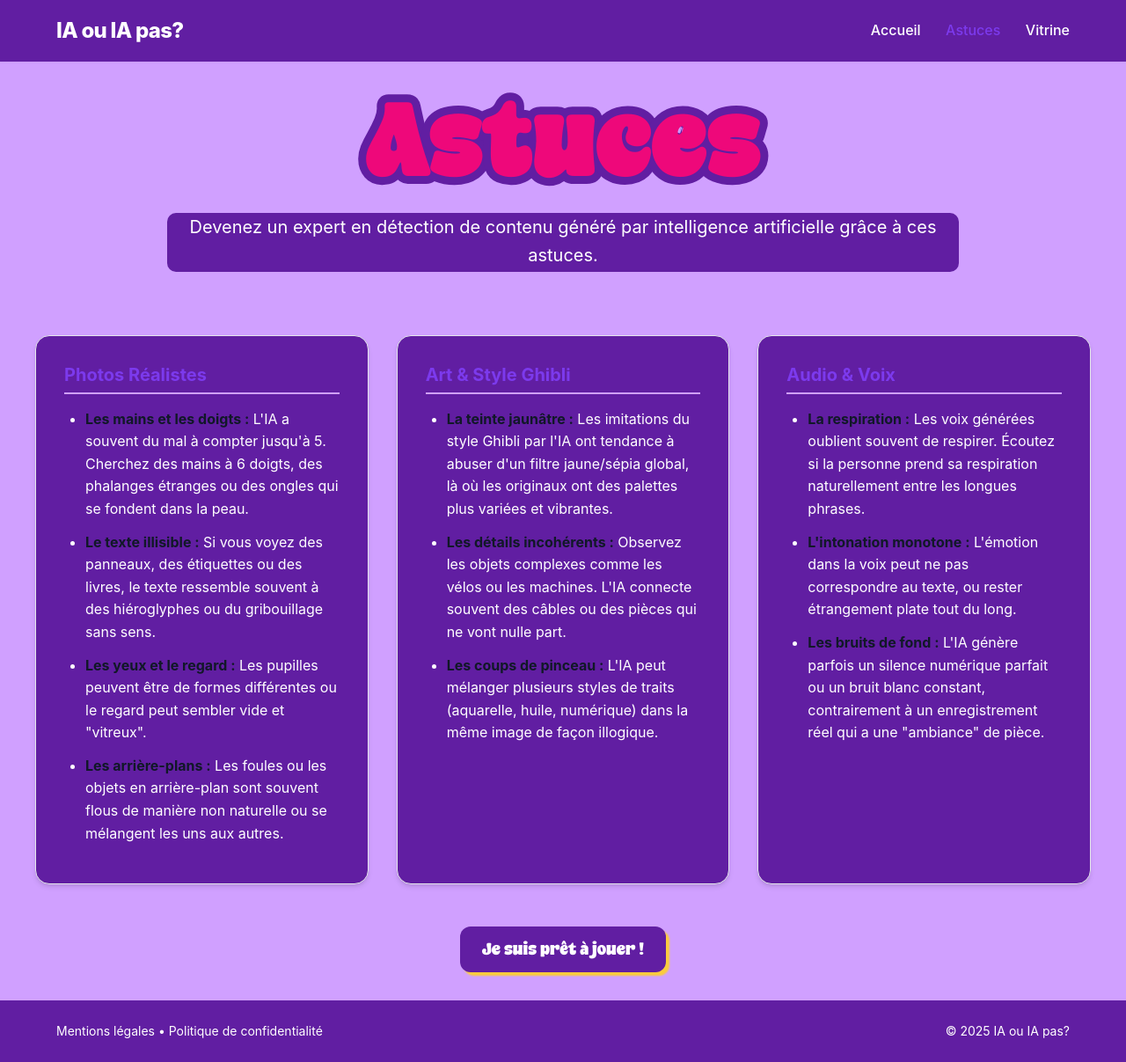
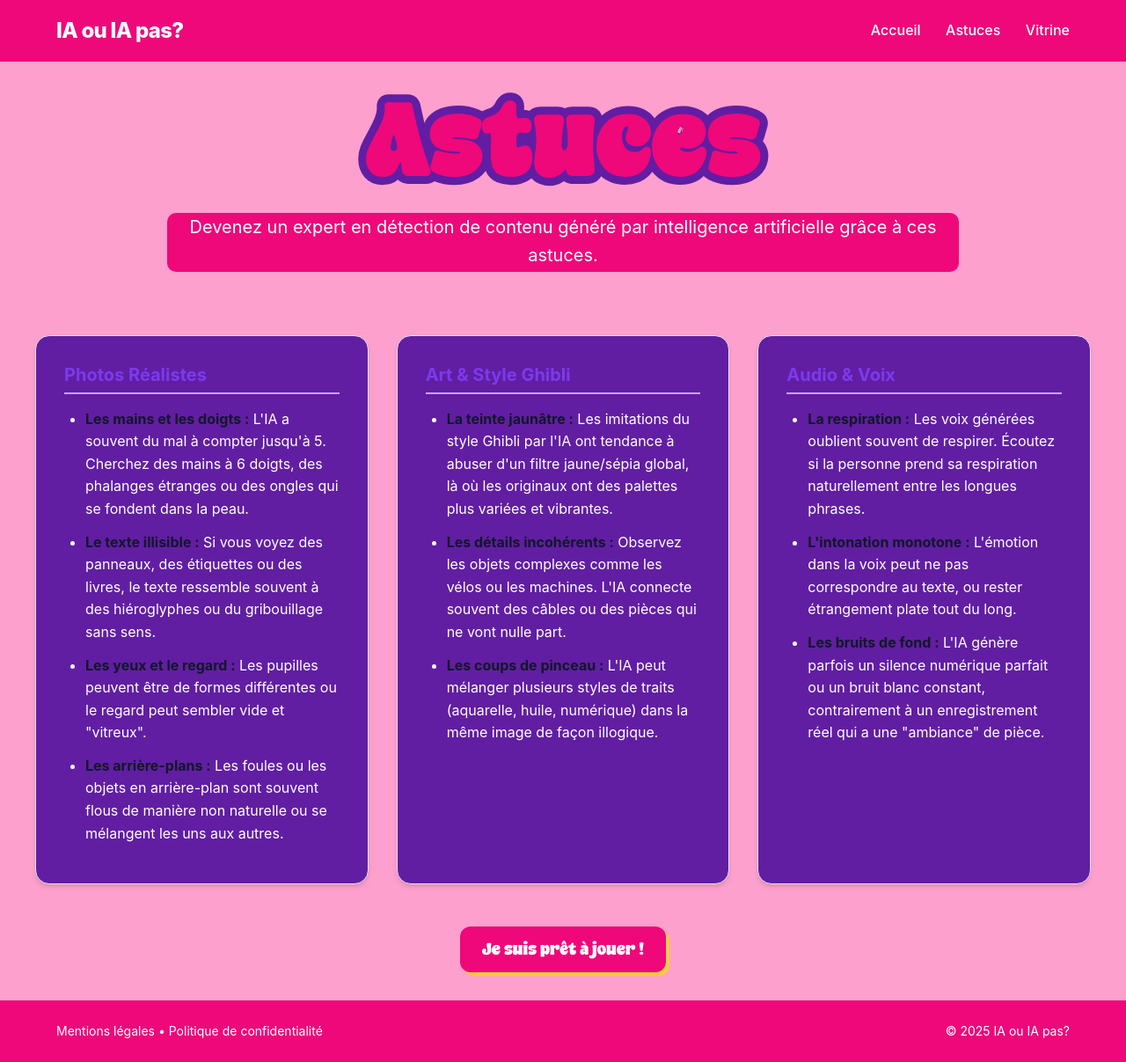
Before and after one commit to kai733/jeu-sae302, a plain HTML site: page frontend/astuces.html in a window 1280 px wide. Shown: the whole page at 88% size. Drawn offline with Linux system fonts and the light colour scheme; a web font is replaced by a local one.

Commit message:
feat: Add styling for tips page and update header/footer IDs

```diff
--- a/frontend/assets/css/style.css
+++ b/frontend/assets/css/style.css
@@ -751,6 +751,19 @@ input[type="number"]:focus {
     }
 }
 
+#astuce{
+    background-color: #FDA0CE;
+}
+
+#head-astuce,
+#foot-astuce{
+    background-color: #EE087A;
+}
+
+#astuce-text{
+    background-color: #EE087A;
+}
+
 /* --- Page Astuces --- */
 .tips-grid {
     display: grid;
--- a/frontend/astuces.html
+++ b/frontend/astuces.html
@@ -8,13 +8,13 @@
     <link rel="stylesheet" href="assets/css/style.css" />
 </head>
 
-<body>
-    <header class="site-header">
+<body id="astuce">
+    <header class="site-header" id="head-astuce">
         <div class="container header-inner">
             <a class="brand" href="home.html">IA ou IA pas?</a>
             <nav class="main-nav" aria-label="Navigation principale">
                 <a href="home.html">Accueil</a>
-                <a href="astuces.html" style="color: var(--color-primary);">Astuces</a>
+                <a href="astuces.html">Astuces</a>
                 <a href="https://wikipedia.com" target="_blank" rel="noopener noreferrer">Vitrine</a>
             </nav>
         </div>
@@ -23,7 +23,7 @@
     <main class="container main">
         <section class="hero">
             <h1>Astuces</h1>
-            <p class="lead">Devenez un expert en détection de contenu généré par intelligence artificielle grâce à ces
+            <p class="lead" id="astuce-text">Devenez un expert en détection de contenu généré par intelligence artificielle grâce à ces
                 astuces.</p>
         </section>
 
@@ -72,11 +72,11 @@
         </div>
 
         <div style="margin-top: 3rem;">
-            <a href="mode.html" class="btn primary">Je suis prêt à jouer !</a>
+            <a href="mode.html" class="btn secondary">Je suis prêt à jouer !</a>
         </div>
     </main>
 
-    <footer class="site-footer">
+    <footer class="site-footer" id="foot-astuce">
         <div class="container footer-inner">
             <div class="legal">
                 <a href="mentions.html">Mentions légales</a> •
```
